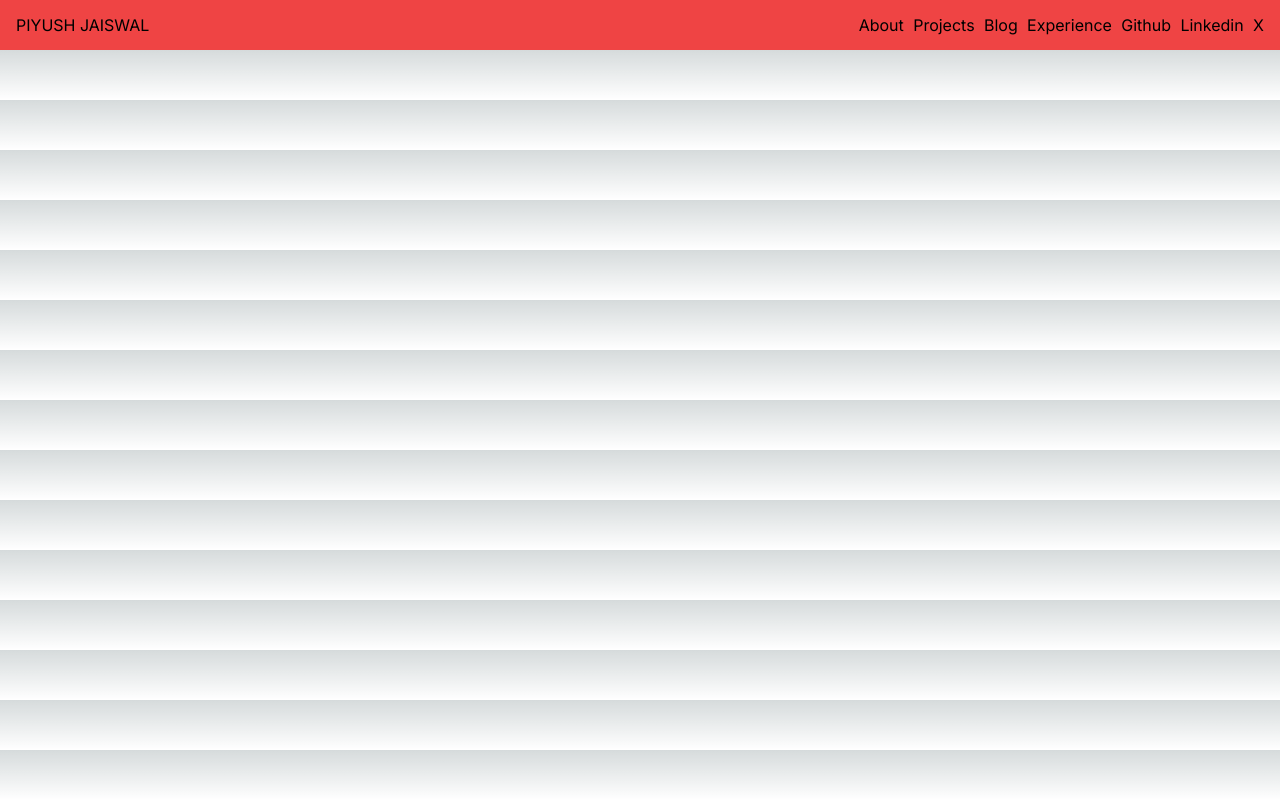
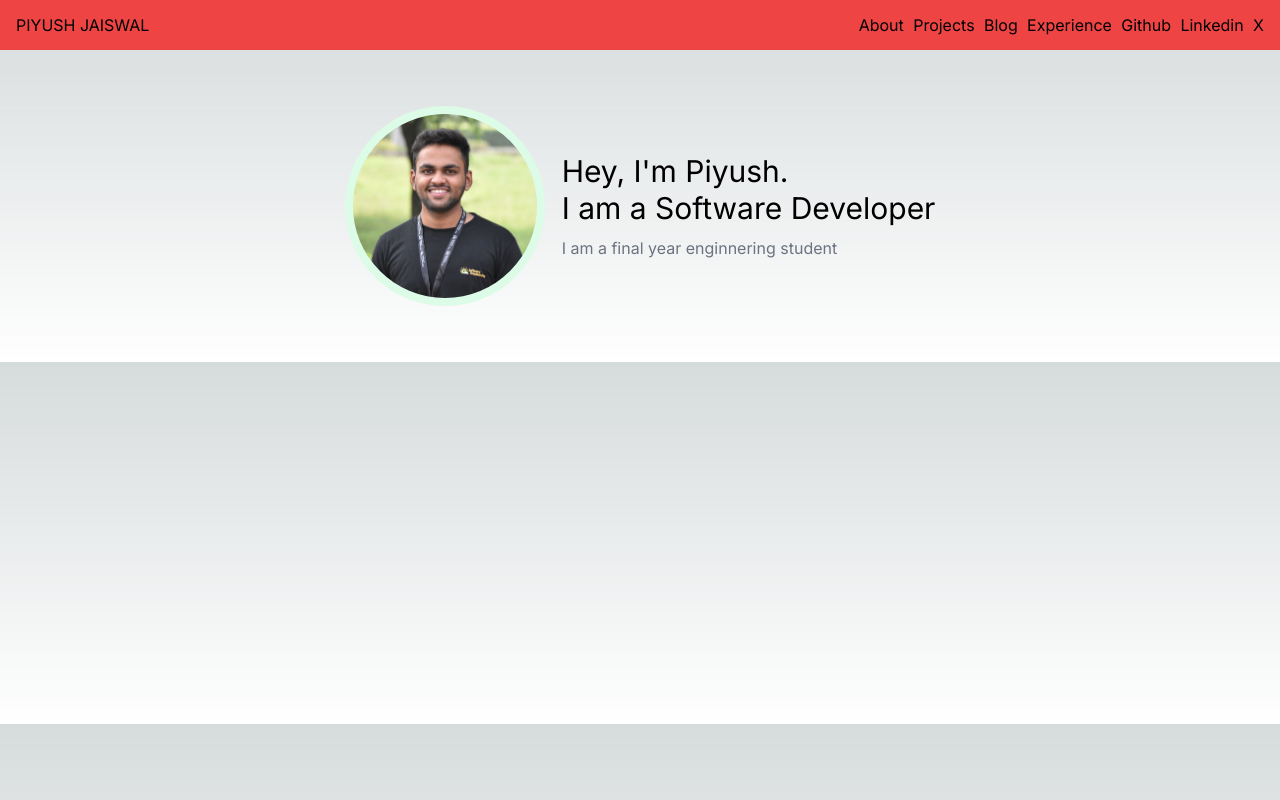
Before and after one commit to piyush-jaiswal-projects/personal_website, a Next.js app: page / in a window 1280 px wide. Built offline with nearby package versions, Linux system fonts and the light colour scheme.

Commit message:
basic landing page

```diff
--- /dev/null
+++ b/public/images/index.ts
@@ -0,0 +1 @@
+export { default as Pic } from './pic.png'
--- a/src/app/page.tsx
+++ b/src/app/page.tsx
@@ -1,10 +1,14 @@
 import Header from "@/components/header";
+import Landing from "@/components/landing";
 import Image from "next/image";
 
 export default function Home() {
   return (
     <>
       <Header />
+      <div className="w-[50%] overflow-hidden p-4 mx-auto">
+        <Landing />
+      </div>
     </>
   );
 }
--- a/src/components/header/navBar.tsx
+++ b/src/components/header/navBar.tsx
@@ -1,5 +1,5 @@
-import { ExtLinks, NavItems } from "./constant";
-import ExtLink from "./extLink";
+import { ExtLinksData, NavItems } from "@/constants";
+import ExtLink from "@/lib/link/extLink";
 import MenuBar from "./menuBar";
 import NavLink from "./navLink";
 
@@ -13,7 +13,7 @@ const Navbar = function () {
           );
         })}
 
-        {ExtLinks.map((item) => {
+        {ExtLinksData.map((item) => {
           return (
             <ExtLink
               key={item.title}
--- /dev/null
+++ b/src/components/landing/dp.tsx
@@ -0,0 +1,14 @@
+import Image from "next/image";
+import { Pic } from "../../../public/images";
+
+const Dp = () => {
+  return (
+    <div className="w-[200px] h-[200px] p-2 bg-green-100 rounded-full flex justify-center align-middle">
+      <div className="overflow-hidden w-[100%] h-[100%] rounded-full">
+        <Image alt="" src={Pic} />
+      </div>
+    </div>
+  );
+};
+
+export default Dp;
--- /dev/null
+++ b/src/components/landing/index.tsx
@@ -0,0 +1,13 @@
+import Dp from "./dp";
+import Intro from "./intro";
+
+const Landing = () => {
+  return (
+    <div className="flex justify-around items-center my-10">
+      <Dp />
+      <Intro />
+    </div>
+  );
+};
+
+export default Landing;
--- /dev/null
+++ b/src/components/landing/intro.tsx
@@ -0,0 +1,17 @@
+import { ExtLinksData } from "@/constants";
+import ExtLink from "@/lib/link/extLink";
+
+const Intro = () => {
+  return (
+    <div className="">
+      <h1 className="text-[30px] leading-tight">
+        Hey, I&#39;m Piyush. <br /> I am a Software Developer
+      </h1>
+      <div className="text-gray-500 mt-2">
+        <p>I am a final year enginnering student</p>
+      </div>
+    </div>
+  );
+};
+
+export default Intro;
--- /dev/null
+++ b/src/constants/header.ts
@@ -0,0 +1,38 @@
+import { NavItem, ExtLink } from "@/types/header";
+
+export const NavItems: NavItem[] = [
+  {
+    title: "About",
+    path: "/about",
+  },
+  {
+    title: "Projects",
+    path: "/projects",
+  },
+  {
+    title: "Blog",
+    path: "/blog",
+  },
+  {
+    title: "Experience",
+    path: "/experience",
+  },
+];
+
+export const ExtLinksData: ExtLink[] = [
+  {
+    title: "Github",
+    link: "https://github.com/piyush-jaiswal-projects",
+    image: null,
+  },
+  {
+    title: "Linkedin",
+    link: "https://www.linkedin.com/in/piyushjaiswal1610/",
+    image: null,
+  },
+  {
+    title: "X",
+    link: "https://twitter.com/PiyushJ17317768",
+    image: null,
+  },
+];
--- /dev/null
+++ b/src/constants/index.ts
@@ -0,0 +1 @@
+export { ExtLinksData, NavItems } from "./header";
--- a/src/components/header/extLink.tsx
+++ b/src/lib/link/extLink.tsx
@@ -1,6 +1,6 @@
 import Image from "next/image";
 import Link from "next/link";
-import { ExtLink } from "./constant";
+import { ExtLink } from "@/types/header";
 
 const ExtLink = function (props: ExtLink) {
   return (
--- /dev/null
+++ b/src/types/header.ts
@@ -0,0 +1,10 @@
+export type NavItem = {
+  title: string;
+  path: string;
+};
+
+export type ExtLink = {
+  title: string;
+  image: HTMLImageElement | null;
+  link: string;
+};
```
Also changed, not shown: public/images/pic.png (added), src/lib/link/index.ts (added).
